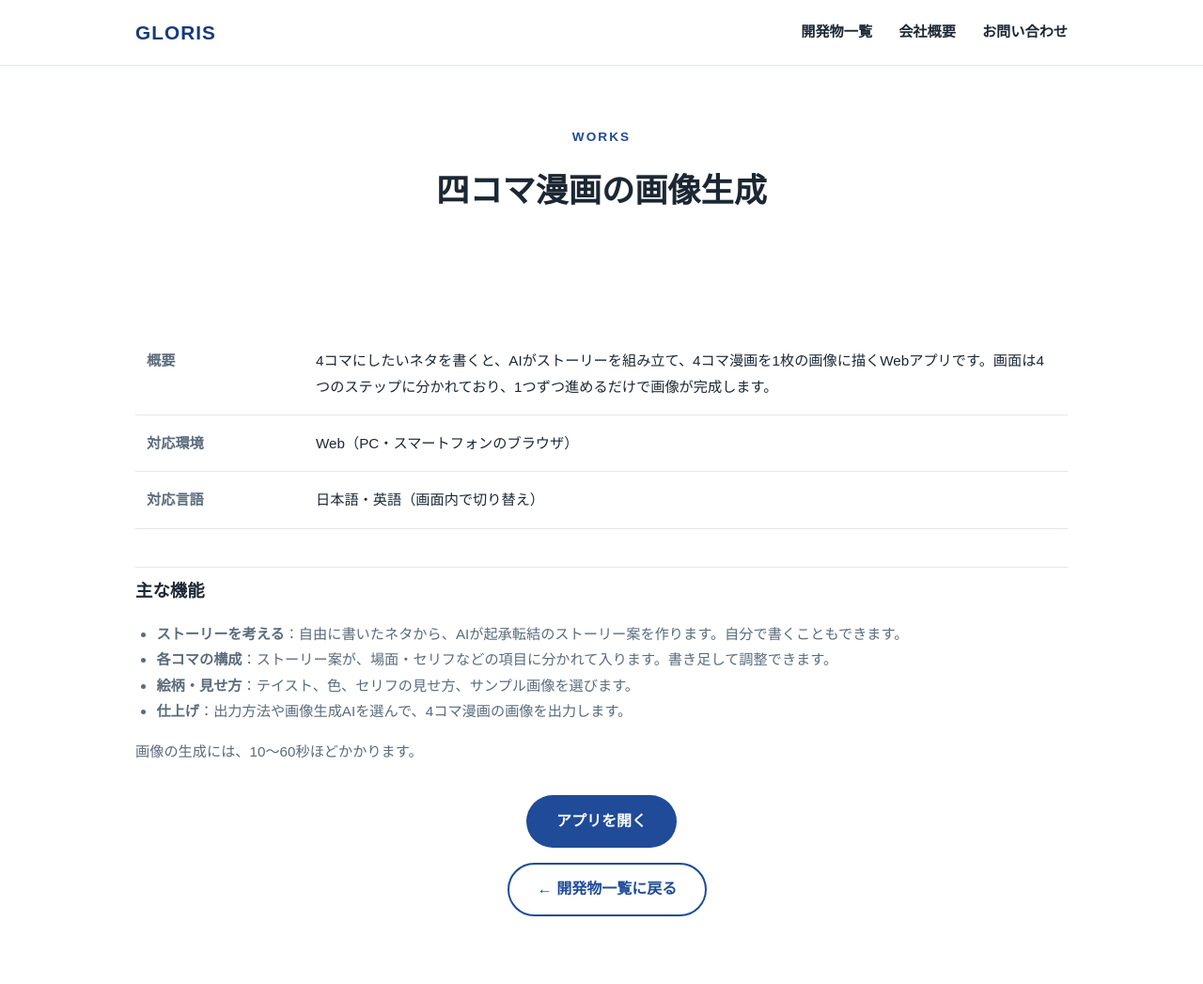
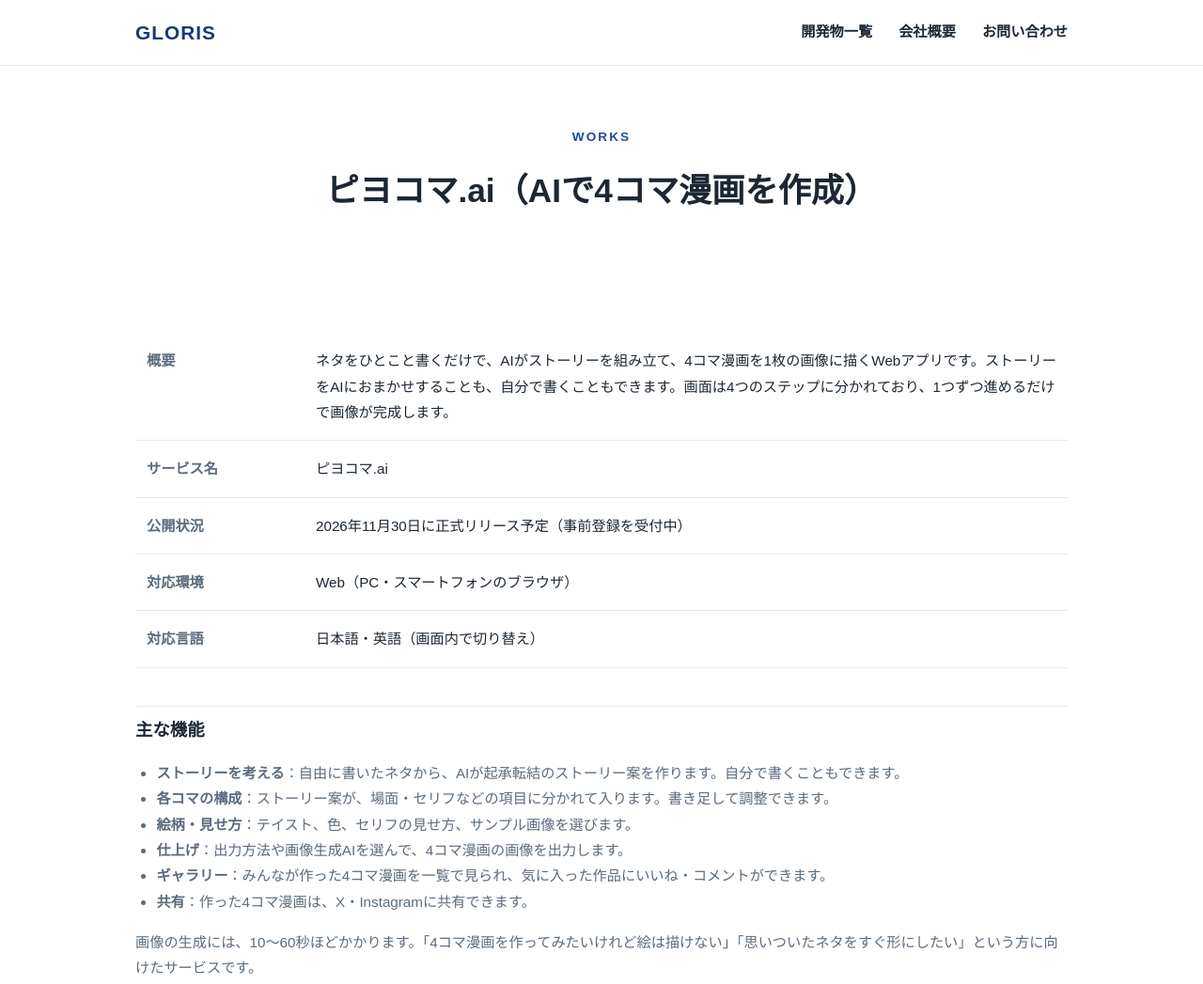
Before and after one commit to NaoyaHamazaki/gloris-homepage, a plain HTML site: page work-project1029.html in a window 1280 px wide. Shown: the top 1047 px of the page at 94% size. Drawn offline with Linux system fonts and the light colour scheme.

Commit message:
Rewrite work page descriptions for search results; update the comic app to ピヨコマ.ai
Co-Authored-By: Claude Opus 5.5 <noreply@anthropic.com>

```diff
--- a/work-project1029.html
+++ b/work-project1029.html
@@ -3,15 +3,15 @@
 <head>
 <meta charset="UTF-8">
 <meta name="viewport" content="width=device-width, initial-scale=1.0">
-<title>四コマ漫画の画像生成 | GLORIS</title>
-<meta name="description" content="GLORISが開発した「四コマ漫画の画像生成」の紹介ページです。">
+<title>ピヨコマ.ai（AIで4コマ漫画を作成） | GLORIS</title>
+<meta name="description" content="ピヨコマ.aiは、ネタをひとこと書くだけでAIがストーリーを考え、4コマ漫画の画像を作るWebアプリです。作った4コマはギャラリーで公開でき、X・Instagramにも共有できます。2026年11月30日に正式リリース予定です。">
 <link rel="icon" href="/favicon.ico" sizes="any">
 <link rel="apple-touch-icon" href="/apple-touch-icon.png">
 <link rel="canonical" href="https://gloris.jp/work-project1029.html">
 <meta property="og:type" content="article">
 <meta property="og:site_name" content="GLORIS">
-<meta property="og:title" content="四コマ漫画の画像生成 | GLORIS">
-<meta property="og:description" content="GLORISが開発した「四コマ漫画の画像生成」の紹介ページです。">
+<meta property="og:title" content="ピヨコマ.ai（AIで4コマ漫画を作成） | GLORIS">
+<meta property="og:description" content="ピヨコマ.aiは、ネタをひとこと書くだけでAIがストーリーを考え、4コマ漫画の画像を作るWebアプリです。作った4コマはギャラリーで公開でき、X・Instagramにも共有できます。2026年11月30日に正式リリース予定です。">
 <meta property="og:url" content="https://gloris.jp/work-project1029.html">
 <meta property="og:image" content="https://gloris.jp/images/ogp.png">
 <meta property="og:image:width" content="1200">
@@ -38,7 +38,7 @@
 <div class="page-hero">
   <div class="container">
     <div class="hero-eyebrow">Works</div>
-    <h1>四コマ漫画の画像生成</h1>
+    <h1>ピヨコマ.ai（AIで4コマ漫画を作成）</h1>
   </div>
 </div>
 
@@ -48,7 +48,15 @@
     <table class="info-table">
       <tr>
         <th>概要</th>
-        <td>4コマにしたいネタを書くと、AIがストーリーを組み立て、4コマ漫画を1枚の画像に描くWebアプリです。画面は4つのステップに分かれており、1つずつ進めるだけで画像が完成します。</td>
+        <td>ネタをひとこと書くだけで、AIがストーリーを組み立て、4コマ漫画を1枚の画像に描くWebアプリです。ストーリーをAIにおまかせすることも、自分で書くこともできます。画面は4つのステップに分かれており、1つずつ進めるだけで画像が完成します。</td>
+      </tr>
+      <tr>
+        <th>サービス名</th>
+        <td>ピヨコマ.ai</td>
+      </tr>
+      <tr>
+        <th>公開状況</th>
+        <td>2026年11月30日に正式リリース予定（事前登録を受付中）</td>
       </tr>
       <tr>
         <th>対応環境</th>
@@ -66,8 +74,10 @@
       <li><strong>各コマの構成</strong>：ストーリー案が、場面・セリフなどの項目に分かれて入ります。書き足して調整できます。</li>
       <li><strong>絵柄・見せ方</strong>：テイスト、色、セリフの見せ方、サンプル画像を選びます。</li>
       <li><strong>仕上げ</strong>：出力方法や画像生成AIを選んで、4コマ漫画の画像を出力します。</li>
+      <li><strong>ギャラリー</strong>：みんなが作った4コマ漫画を一覧で見られ、気に入った作品にいいね・コメントができます。</li>
+      <li><strong>共有</strong>：作った4コマ漫画は、X・Instagramに共有できます。</li>
     </ul>
-    <p>画像の生成には、10〜60秒ほどかかります。</p>
+    <p>画像の生成には、10〜60秒ほどかかります。「4コマ漫画を作ってみたいけれど絵は描けない」「思いついたネタをすぐ形にしたい」という方に向けたサービスです。</p>
 
     <p style="text-align:center; margin-top:32px;">
       <a class="btn" href="https://yonkoma.gloris.jp/" target="_blank" rel="noopener noreferrer">アプリを開く</a>
```
Also changed, not shown: work-feldna.html (+2 -2 lines), work-project0827.html (+2 -2 lines), work-project0907.html (+2 -2 lines), work-project0911.html (+2 -2 lines), works.html (+3 -3 lines).
